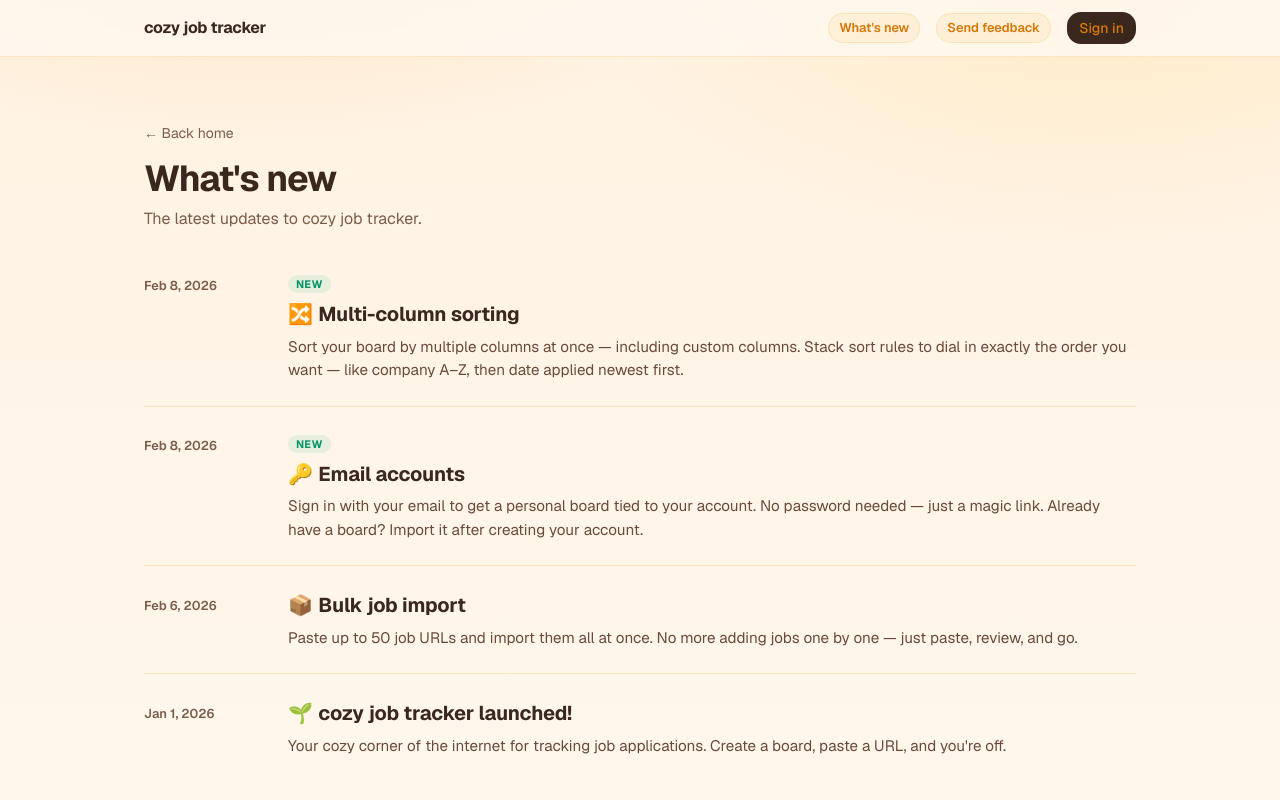
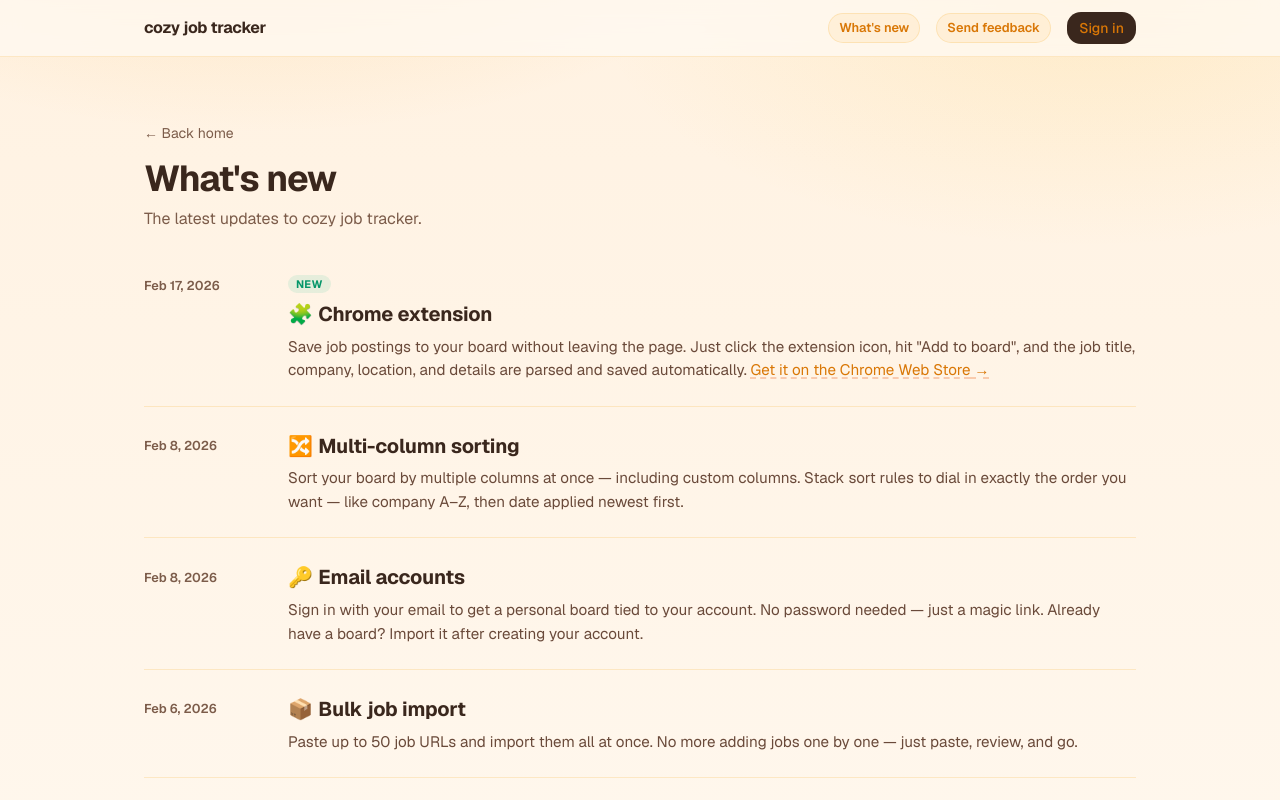
Before and after one commit to dwahbe/cozy-job-tracker, a Next.js app: page /changelog in a window 1280 px wide. Shown: the top 800 px of the page. Built offline with nearby package versions, Linux system fonts and the light colour scheme; no server answers.

Commit message:
New changelog post

```diff
--- a/app/changelog-data.ts
+++ b/app/changelog-data.ts
@@ -4,14 +4,26 @@ export type ChangelogEntry = {
   emoji: string;
   description: string;
   tag?: 'new' | 'improvement' | 'fix';
+  link?: { url: string; text: string };
 };
 
 export const changelog: ChangelogEntry[] = [
   {
+    date: 'Feb 17, 2026',
+    title: 'Chrome extension',
+    emoji: '🧩',
+    tag: 'new',
+    description:
+      'Save job postings to your board without leaving the page. Just click the extension icon, hit "Add to board", and the job title, company, location, and details are parsed and saved automatically.',
+    link: {
+      url: 'https://chromewebstore.google.com/detail/cozy-job-tracker/jnkjaboanaihkoiidmpjolldkgkbpllm',
+      text: 'Get it on the Chrome Web Store',
+    },
+  },
+  {
     date: 'Feb 8, 2026',
     title: 'Multi-column sorting',
     emoji: '🔀',
-    tag: 'new',
     description:
       'Sort your board by multiple columns at once — including custom columns. Stack sort rules to dial in exactly the order you want — like company A–Z, then date applied newest first.',
   },
@@ -19,7 +31,6 @@ export const changelog: ChangelogEntry[] = [
     date: 'Feb 8, 2026',
     title: 'Email accounts',
     emoji: '🔑',
-    tag: 'new',
     description:
       'Sign in with your email to get a personal board tied to your account. No password needed — just a magic link. Already have a board? Import it after creating your account.',
   },
```
